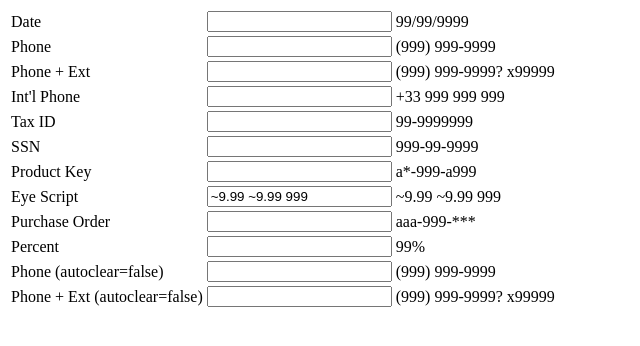
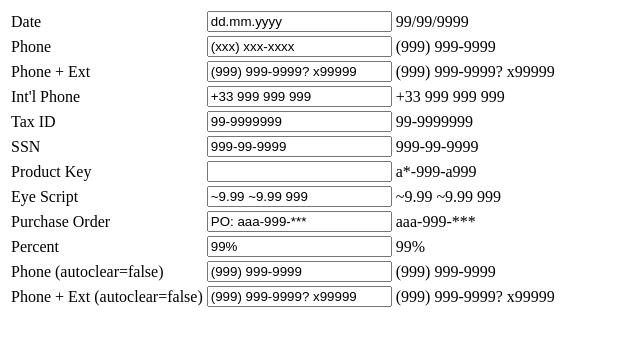
Before and after one commit to standy/input-mask, a plain HTML site: page demo/index.html in a window 1280 px wide. Shown: the whole page, without its empty margins (0-640 px from the left). Drawn offline with nearby package versions, Linux system fonts and the light colour scheme.

Commit message:
Update 2015-12-28T01:52:25.227Z

```diff
--- a/demo/index.html
+++ b/demo/index.html
@@ -7,19 +7,19 @@
 	<script src="../dist/jquery.input-mask.js"></script>
 	<script>
 		$(function() {
-//			$('#date').mask({mask: '99.99.9999', placeholder: 'dd.mm.yyyy'});
-////
-//			$(".phone").mask("(999) 999-9999", {placeholder: "(xxx) xxx-xxxx"});
-//			$("#phoneExt").mask("(999) 999-9999? x99999");
-//			$("#iphone").mask("+33 999 999 999");
-//			$("#tin").mask("99-9999999");
-//			$("#ssn").mask("999-99-9999");
-//			$("#product").mask("a*-999-a999", { placeholder: " " });
+			$('#date').mask({mask: '99.99.9999', placeholder: 'dd.mm.yyyy'});
+//
+			$(".phone").mask("(999) 999-9999", {placeholder: "(xxx) xxx-xxxx"});
+			$("#phoneExt").mask("(999) 999-9999? x99999");
+			$("#iphone").mask("+33 999 999 999");
+			$("#tin").mask("99-9999999");
+			$("#ssn").mask("999-99-9999");
+			$("#product").mask("a*-999-a999", { placeholder: " " });
 			$("#eyescript").mask("~9.99 ~9.99 999", {definitions: {'~': '[+-]'}});
-//			$("#po").mask("PO: aaa-999-***");
-//			$("#pct").mask("99%");
-//			$("#phoneAutoclearFalse").mask("(999) 999-9999", { autoclear: false, completed:function(){alert("completed autoclear!");} });
-//			$("#phoneExtAutoclearFalse").mask("(999) 999-9999? x99999", { autoclear: false });
+			$("#po").mask("PO: aaa-999-***");
+			$("#pct").mask("99%");
+			$("#phoneAutoclearFalse").mask("(999) 999-9999", { autoclear: false, completed:function(){alert("completed autoclear!");} });
+			$("#phoneExtAutoclearFalse").mask("(999) 999-9999? x99999", { autoclear: false });
 
 
 //			$.mask.definitions['~'] = "[+-]";
```
